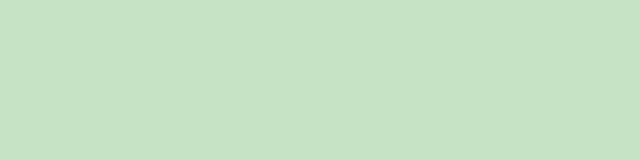
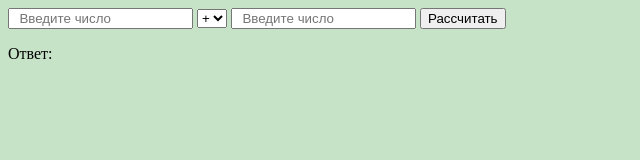
Before and after one commit to vladosi1/Vlad-JS, a plain HTML site: page index.html in a window 1280 px wide. Shown: the whole page, without its empty margins (0-640 px from the left). Drawn offline with Linux system fonts and the light colour scheme.

Commit message:
add calc

```diff
--- a/index.html
+++ b/index.html
@@ -1,13 +1,27 @@
 <!DOCTYPE html>
-<html lang="en">
+<html lang="ru">
 <head>
 	<meta charset="UTF-8">
 	<meta http-equiv="X-UA-Compatible" content="IE=edge">
 	<meta name="viewport" content="width=device-width, initial-scale=1.0">
 	<link rel="stylesheet" href="./css/style.css">
-	<title>Document</title>
+	<title>Vlad's Calculator JS</title>
 </head>
 <body>
-	<script src="./js/main.js"></script>
+	<div class="container">
+		<div class="Calculator__V">
+			<input type="text" id="num1" placeholder="  Введите число">
+				<select id="operetor">
+					<option value="addition">+</option>
+					<option value="subtraction">-</option>
+					<option value="multiplication">*</option>
+					<option value="division">/</option>
+				</select>
+			<input type="text" id="num2" placeholder="  Введите число">
+			<button type="button" onclick="calc()" id="btn">Рассчитать</button>
+			<p>Ответ: <span id="return"></span></p>
+		</div>
+	</div>
+	<script src="./js/calc.js"></script>
 </body>
 </html>
```
